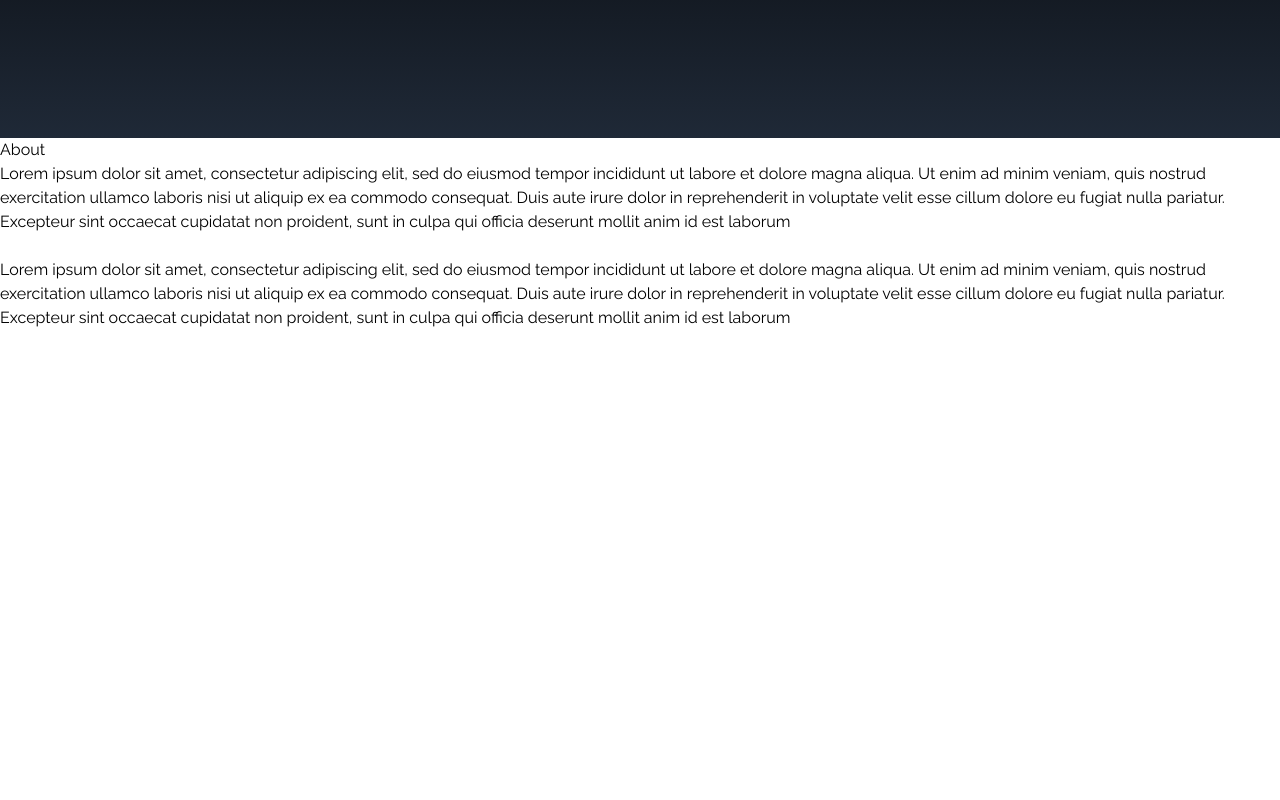
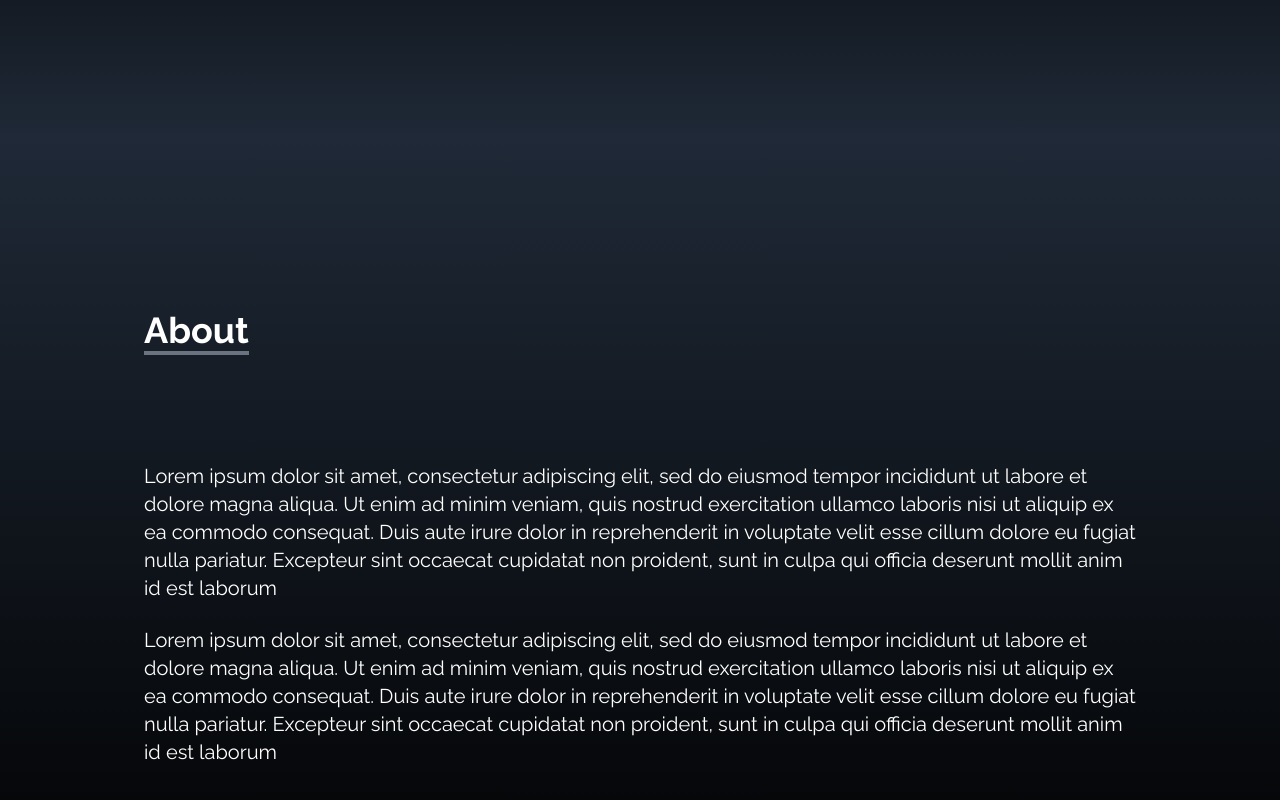
Before and after one commit to Riyuze/portfolio, a React (Create React App) app: page / in a window 1280 px wide. Shown: the part 662-1462 px from the top of the page. Before the commit the page ends 992 px from the top, so only its background shows below. Built offline with nearby package versions, Linux system fonts and the light colour scheme.

Commit message:
Finished About Component

```diff
--- a/src/components/About.jsx
+++ b/src/components/About.jsx
@@ -2,16 +2,16 @@
 
 function About() {
   return (
-    <div>
-      <div>
-        <div>
-          <p>About</p>
+    <div name='about' className='w-full h-screen bg-gradient-to-b from-gray-800 to-black text-white'>
+      <div className='max-w-screen-lg p-4 mx-auto flex flex-col justify-center w-full h-full'>
+        <div className='pb-8'>
+          <p className='text-4xl font-bold inline border-b-4 border-gray-500'>About</p>
         </div>
-          <p>
+          <p className='text-xl mt-20'>
             Lorem ipsum dolor sit amet, consectetur adipiscing elit, sed do eiusmod tempor incididunt ut labore et dolore magna aliqua. Ut enim ad minim veniam, quis nostrud exercitation ullamco laboris nisi ut aliquip ex ea commodo consequat. Duis aute irure dolor in reprehenderit in voluptate velit esse cillum dolore eu fugiat nulla pariatur. Excepteur sint occaecat cupidatat non proident, sunt in culpa qui officia deserunt mollit anim id est laborum
           </p>
           <br></br>
-          <p>
+          <p className='text-xl'>
             Lorem ipsum dolor sit amet, consectetur adipiscing elit, sed do eiusmod tempor incididunt ut labore et dolore magna aliqua. Ut enim ad minim veniam, quis nostrud exercitation ullamco laboris nisi ut aliquip ex ea commodo consequat. Duis aute irure dolor in reprehenderit in voluptate velit esse cillum dolore eu fugiat nulla pariatur. Excepteur sint occaecat cupidatat non proident, sunt in culpa qui officia deserunt mollit anim id est laborum
           </p>
       </div>
```
